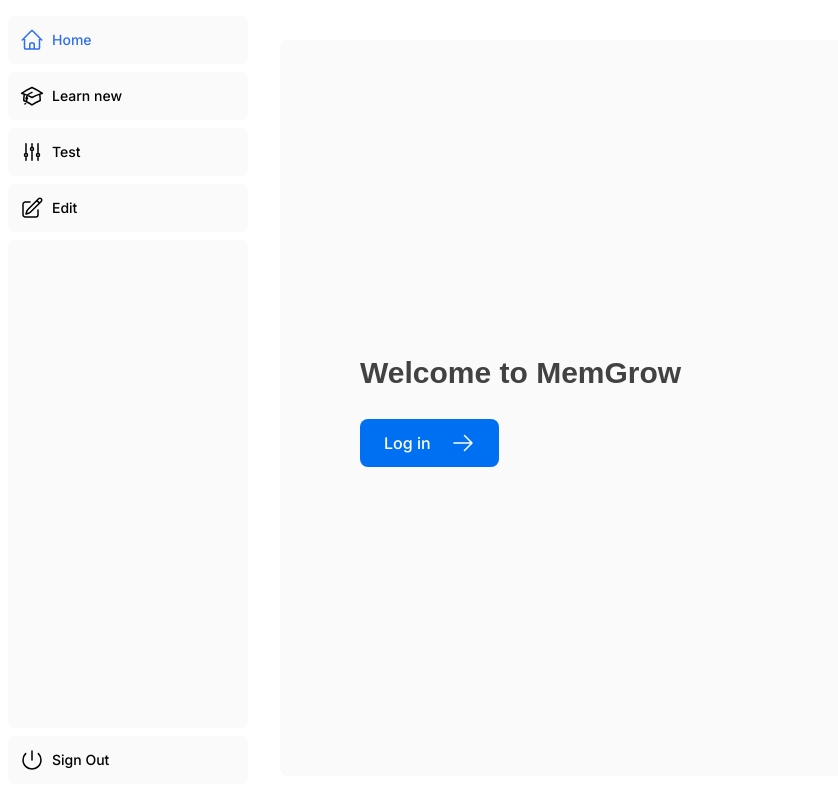
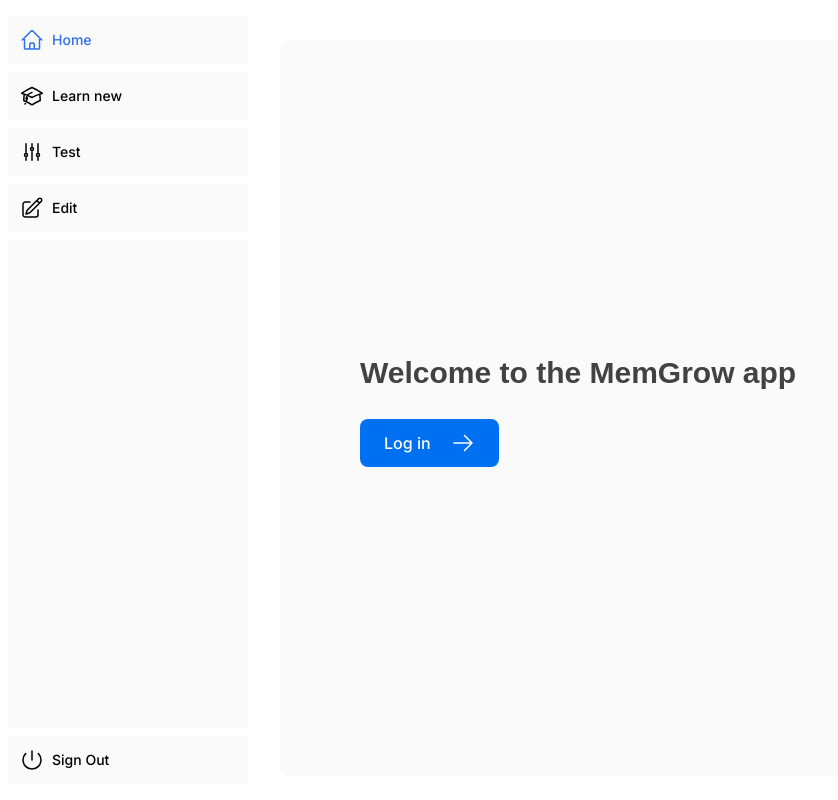
Before and after one commit to mareklibra/memgrow, a Next.js app: page / in a window 1280 px wide. Shown: the whole page, without its empty margins (0-838 px from the left). Built offline with nearby package versions, Linux system fonts and the light colour scheme; no server answers; a web font is replaced by a local one.

Commit message:
Update welcome string

```diff
--- a/app/page.tsx
+++ b/app/page.tsx
@@ -15,7 +15,7 @@ export default async function Page() {
           <p
             className={`text-xl text-gray-800 md:text-3xl md:leading-normal ${lusitana.className}`}
           >
-            <strong>Welcome to MemGrow</strong>
+            <strong>Welcome to the MemGrow app</strong>
           </p>
           {!isLoggedIn && (
             <Link
```
